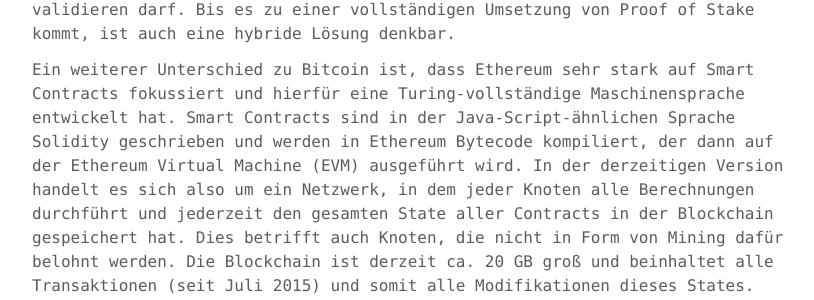
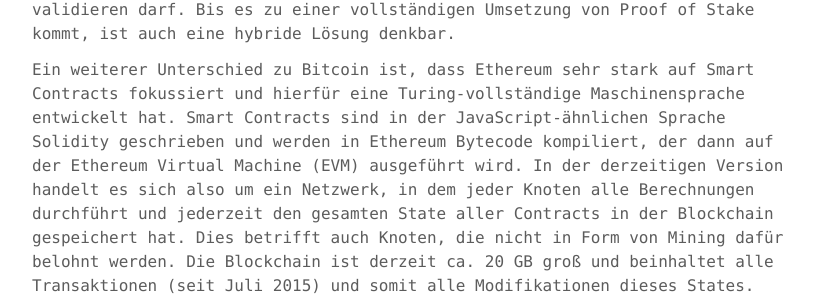
Before and after one commit to blocklab/site, a Jekyll site: the page built from _posts/2017-04-17-Skalierung.md, in a window 1280 px wide and 900 px high, scrolled down 3879 px. Shown: the part 202-502 px from the top of the window, without its empty margins (232-1046 px from the left). Built offline with Jekyll 4.4.1, drawn with Linux system fonts in a browser that asks for light colours.

Commit message:
fix minor typo

```diff
--- a/_posts/2017-04-17-Skalierung.md
+++ b/_posts/2017-04-17-Skalierung.md
@@ -38,7 +38,7 @@ Anders bei Bitcoin ist der Gründer von Ethereum (Vitalik Buterin) noch aktiv un
 
 Die größte Skalierungsbestrebung bei Ethereum zielt darauf ab, den Proof-of-Work-Mechanismus langfristig vollständig zu ersetzen. Als Alternative entwickeln sie Casper [12], ein Proof-of-Stake-Protokoll, bei dem Blöcke durch Besitz von Tokens validiert werden anstelle durch Rechenleistung. Die Grundidee besteht darin, dass Miner ein Security Deposit bereitstellen und dann zufällig in Abhängigkeit des Deposits entschieden wird, wer den Block validieren darf. Bis es zu einer vollständigen Umsetzung von Proof of Stake kommt, ist auch eine hybride Lösung denkbar.
 
-Ein weiterer Unterschied zu Bitcoin ist, dass Ethereum sehr stark auf Smart Contracts fokussiert und hierfür eine Turing-vollständige Maschinensprache entwickelt hat. Smart Contracts sind in der Java-Script-ähnlichen Sprache Solidity geschrieben und werden in Ethereum Bytecode kompiliert, der dann auf der Ethereum Virtual Machine (EVM) ausgeführt wird. In der derzeitigen Version handelt es sich also um ein Netzwerk, in dem jeder Knoten alle Berechnungen durchführt und jederzeit den gesamten State aller Contracts in der Blockchain gespeichert hat. Dies betrifft auch Knoten, die nicht in Form von Mining dafür belohnt werden. Die Blockchain ist derzeit ca. 20 GB groß und beinhaltet alle Transaktionen (seit Juli 2015) und somit alle Modifikationen dieses States.
+Ein weiterer Unterschied zu Bitcoin ist, dass Ethereum sehr stark auf Smart Contracts fokussiert und hierfür eine Turing-vollständige Maschinensprache entwickelt hat. Smart Contracts sind in der JavaScript-ähnlichen Sprache Solidity geschrieben und werden in Ethereum Bytecode kompiliert, der dann auf der Ethereum Virtual Machine (EVM) ausgeführt wird. In der derzeitigen Version handelt es sich also um ein Netzwerk, in dem jeder Knoten alle Berechnungen durchführt und jederzeit den gesamten State aller Contracts in der Blockchain gespeichert hat. Dies betrifft auch Knoten, die nicht in Form von Mining dafür belohnt werden. Die Blockchain ist derzeit ca. 20 GB groß und beinhaltet alle Transaktionen (seit Juli 2015) und somit alle Modifikationen dieses States.
 
 Neben einer Umstellung auf Proof of Stake ist also wichtig, dass – ähnlich wie Bitcoin das Lightning Network für Off-Chain Transaktionen einsetzt - nicht alle Berechnungen der EVM auf allen Knoten durchgeführt werden. Ethereum arbeitet bereits an Möglichkeiten für eine Parallelisierung von Berechnungen, genannt Sharding [13]. Hierbei rechnet eine selektive Gruppe anstelle des gesamten Netzwerks. Die Herausforderung besteht hierbei in der Selektion dieser Gruppe sowie in der Zusammenführung und Überprüfung der Ergebnisse. Ein weiterer Ansatz ist Truebit [14]: Bei Truebit handelt es sich um ein Konzept für einen „Computation Market“, bei dem Entwickler Rechenprobleme mit einer Gebühr auf einen Marktplatz stellen und diese Berechnungen dann von 3rd Parties (off chain) durchgeführt werden. Nur im Falle von Unstimmigkeiten (z.B. wenn eine zweite Partie den gleichen Auftrag annimmt und ein anderes Ergebnis erhält) wird eine größere Gruppe oder gar das gesamte Netzwerk herangezogen. Manchmal sollen Ergebnisse bewusst gefälscht werden, um den Überprüfungsmechanismus zu testen und wiederum Anreize zur Überprüfung zu setzen.
 
```
